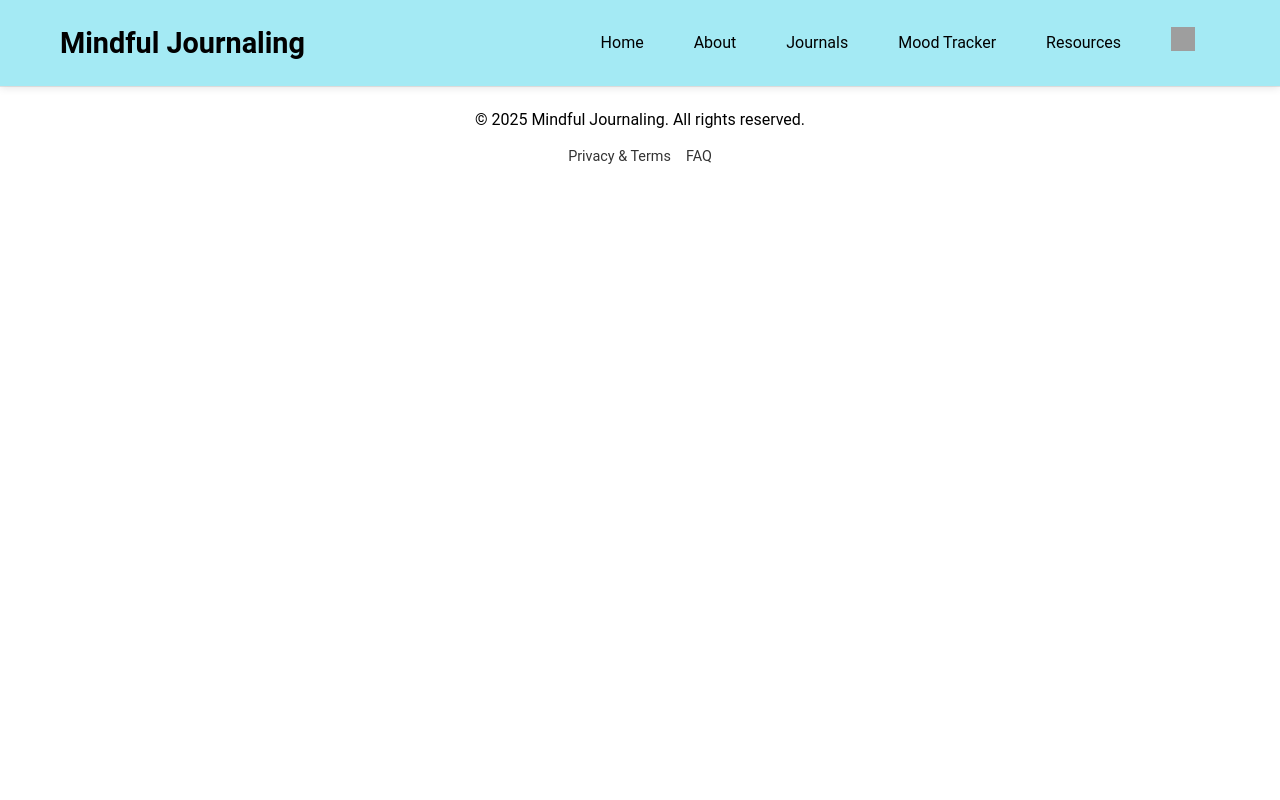
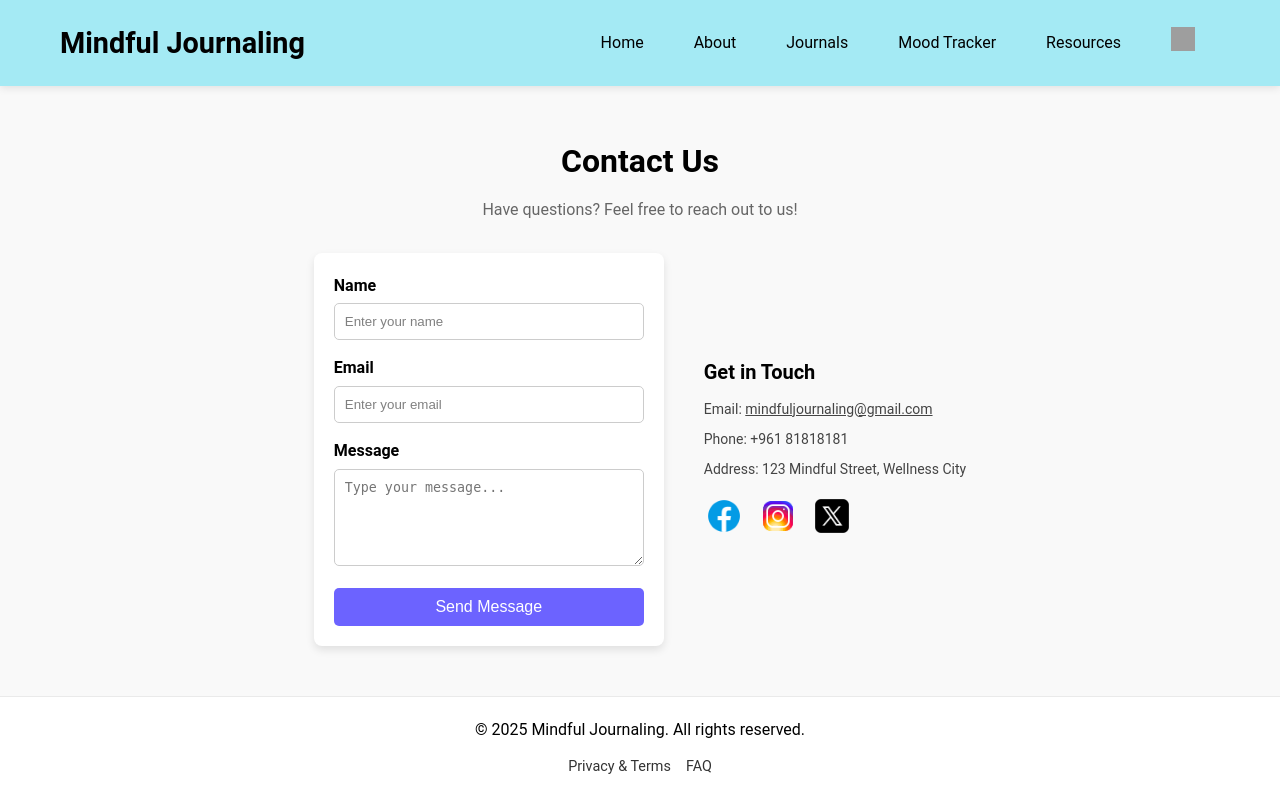
Before and after one commit to Hadi-001/Web_Project, a PHP site: page /contactUS.html in a window 1280 px wide; the page is wider, and only the part inside the window is pictured. Run offline with PHP 8.4, Linux system fonts and the light colour scheme; grey boxes are pictures that could not be loaded.

Commit message:
Add contactUS page and style it
- Fix links in the header
- Add images

```diff
--- a/AboutUs.html
+++ b/AboutUs.html
@@ -49,7 +49,7 @@
                     </ul>
                 </li>
                 <li>
-                    <a href="contact.html">
+                    <a href="contactUS.html">
                         <img src="images/contact-icon.png" alt="Contact" class="icon" />
                     </a>
                 </li>
--- a/FAQ.html
+++ b/FAQ.html
@@ -56,7 +56,7 @@
                         </ul>
                     </li>
                     <li>
-                        <a href="contact.html">
+                        <a href="contactUS.html">
                             <img src="images/contact-icon.png" alt="Contact" class="icon" />
                         </a>
                     </li>
--- a/Home.html
+++ b/Home.html
@@ -49,7 +49,7 @@
                     </ul>
                 </li>
                 <li>
-                    <a href="contact.html">
+                    <a href="contactUS.html">
                         <img src="images/contact-icon.png" alt="Contact" class="icon" />
                     </a>
                 </li>
--- a/articles.html
+++ b/articles.html
@@ -55,7 +55,7 @@
                         </ul>
                     </li>
                     <li>
-                        <a href="contact.html">
+                        <a href="contactUS.html">
                             <img src="Images/contact-icon.png" alt="Contact" class="icon" />
                         </a>
                     </li>
--- a/contactUS.html
+++ b/contactUS.html
@@ -55,7 +55,7 @@
                         </ul>
                     </li>
                     <li>
-                        <a href="contact.html">
+                        <a href="contactUS.html">
                             <img src="images/contact-icon.png" alt="Contact" class="icon" />
                         </a>
                     </li>
@@ -64,6 +64,54 @@
         </div>
         </header>
 
+        <!--This section contains the contactUS info/form-->
+        <section class="contact-section">
+            <h2>Contact Us</h2>
+            <p>Have questions? Feel free to reach out to us!</p>
+
+            <!-- This div is a flex box used for scalability (to wrap content)-->
+
+            <div class="contact-container">
+
+                <!-- Contact Form -->
+                <form action="#" method="POST" class="contact-form">
+
+                    <!--Take the name of the user-->
+                    <div class="input-group">
+                        <label for="name">Name</label>
+                        <input placeholder="Enter your name" type="text" id="name" name="name" required>
+                    </div>
+
+                    <!--Take the email of the user -->
+                    <div class="input-group">
+                        <label for="email">Email</label>
+                        <input placeholder="Enter your email" type="email" id="email" name="email" required>
+                    </div>
+
+                    <!--Take the message from the user -->
+                    <div class="input-group">
+                        <label for="message">Message</label>
+                        <textarea placeholder="Type your message..." id="message" name="message" rows="5" required></textarea>
+                    </div>
+                    <button type="submit" class="btn-contact-us">Send Message</button>
+                </form>
+
+                <!-- Contact Info -->
+                <div class="contact-info">
+                    <h3>Get in Touch</h3>
+                    <p>Email: <a class="email-link-style" href="mailto:mindfuljournaling@gmail.com">mindfuljournaling@gmail.com</a></p>
+                    <p>Phone: +961 81818181</p>
+                    <p>Address: 123 Mindful Street, Wellness City</p>
+
+                    <div class="social-icons">
+                        <a href="#"><img src="Images/facebook-icon.png" alt="Facebook"></a>
+                        <a href="#"><img src="Images/instagram-icon.png" alt="Instagram"></a>
+                        <a href="#"><img src="Images/X-icon.png" alt="X"></a>
+
+                    </div>
+                </div>
+            </div>
+        </section>
         <footer>
             <div class="footer-container">
                 <!-- Copy Right -->
--- a/privacy&terms.html
+++ b/privacy&terms.html
@@ -56,7 +56,7 @@
                         </ul>
                     </li>
                     <li>
-                        <a href="contact.html">
+                        <a href="contactUS.html">
                             <img src="images/contact-icon.png" alt="Contact" class="icon" />
                         </a>
                     </li>
--- a/style.css
+++ b/style.css
@@ -624,14 +624,14 @@ footer {
 /* ============================================= */
 
 
-.login-body{
+.login-body {
     display: flex;
     justify-content: center;
     align-items: center;
     background: linear-gradient(to right, white, #d6d5d5);
 }
 
-.login-container, .login-main{
+.login-container, .login-main {
     min-width: 300px;
     min-height: 290px;
     width: 55vw;
@@ -641,12 +641,12 @@ footer {
     align-items: center;
 }
 
-.login-container{
+.login-container {
     box-shadow: -3px 3px 20px grey;
     flex: auto;
 }
 
-.login-form, .login-right-container{
+.login-form, .login-right-container {
     height: 100%;
     display: flex;
     flex-direction: column;
@@ -654,7 +654,7 @@ footer {
 
 }
 
-.login-form{
+.login-form {
     justify-content: space-evenly;
     width: 45%;
     align-items:first baseline;
@@ -663,11 +663,11 @@ footer {
 
 }
 
-label{
+label {
     display:block;
 }
 
-.login-input{
+.login-input {
     font-size: large;
     height: 2.5rem;
     border-radius: 5rem;
@@ -675,15 +675,15 @@ label{
     background-color:#eaeaea;
 }
 
-input::placeholder{
+input::placeholder {
     color: grey;
 }
 
-.login-button, .input-feild, .login-input{
+.login-button, .input-feild, .login-input {
     width:100%;
 }
 
-.login-button{
+.login-button {
     height: 2.5rem;
     border-radius: 5rem;
     border-style: none;
@@ -692,13 +692,13 @@ input::placeholder{
     background-color: rgb(102, 179, 223);
 }
 
-.login-input{
+.login-input {
     padding: 0.5rem;
 }
 
 
 
-.login-right-container{
+.login-right-container {
     justify-content: center;
     gap: 20px;
 
@@ -830,3 +830,125 @@ input::placeholder{
 /* ============================================= */
 /*             End of Articles Section           */
 /* ============================================= */
+
+
+
+/* ============================================= */
+/*                Contact Section                */
+/* ============================================= */
+
+.contact-section {
+    text-align: center;
+    padding: 50px 20px;
+    background-color: #f9f9f9;
+}
+
+.contact-section h2 {
+    font-size: 32px;
+    margin-bottom: 10px;
+}
+
+/* Text on the page */
+.contact-section p {
+    font-size: 16px;
+    color: #666;
+    margin-bottom: 30px;
+}
+
+/* Contact Container that contains the form and contact info */
+.contact-container {
+    display: flex;
+    justify-content: center;
+    align-items: center;
+    gap: 40px;
+    flex-wrap: wrap;
+}
+
+/* Contact Form */
+.contact-form {
+    background: white;
+    padding: 20px;
+    border-radius: 8px;
+    box-shadow: 0 4px 8px rgba(0, 0, 0, 0.1);
+    width: 350px;
+
+}
+
+.input-group {
+    margin-bottom: 15px;
+    text-align: left;
+}
+
+.input-group label {
+    display: block;
+    font-weight: bold;
+    margin-bottom: 5px;
+}
+
+.input-group input,
+.input-group textarea {
+    width: 100%;
+    padding: 10px;
+    border: 1px solid #ccc;
+    border-radius: 5px;
+    resize: vertical;
+}
+
+/* Submit Button */
+.btn-contact-us {
+    display: inline-block;
+    background-color: #6c63ff;
+    color: white;
+    padding: 10px 15px;
+    border: none;
+    border-radius: 5px;
+    cursor: pointer;
+    width: 100%;
+    font-size: 16px;
+}
+
+.btn-contact-us:hover {
+    background-color: #5752d1;
+}
+
+/* Contact Info */
+.contact-info {
+    text-align: left;
+    max-width: 300px;
+}
+
+.contact-info h3 {
+    font-size: 20px;
+    margin-bottom: 10px;
+}
+
+.contact-info p {
+    font-size: 14px;
+    color: #444;
+    margin-bottom: 8px;
+}
+
+/* Social Media Icons */
+.social-icons {
+    margin-top: 15px;
+}
+
+.social-icons a {
+    display: inline-block;
+    margin-right: 10px;
+}
+
+.social-icons img {
+    width: 40px;
+    height: 40px;
+    transition: transform 0.3s;
+}
+
+.social-icons img:hover {
+    transform: scale(1.1);
+}
+
+
+/* ============================================= */
+/*              End of Contact Section           */
+/* ============================================= */
```
Also changed, not shown: Images/X-icon.png (added), Images/facebook-icon.png (added), Images/instagram-icon.png (added).
